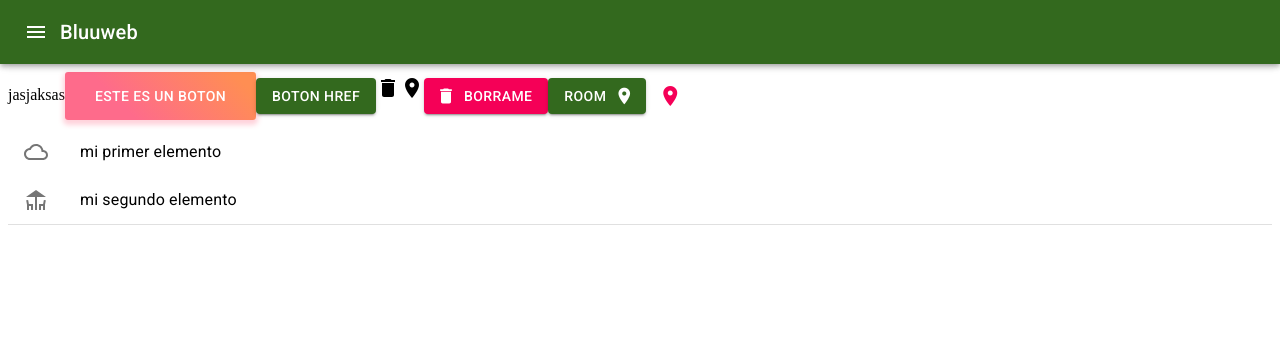
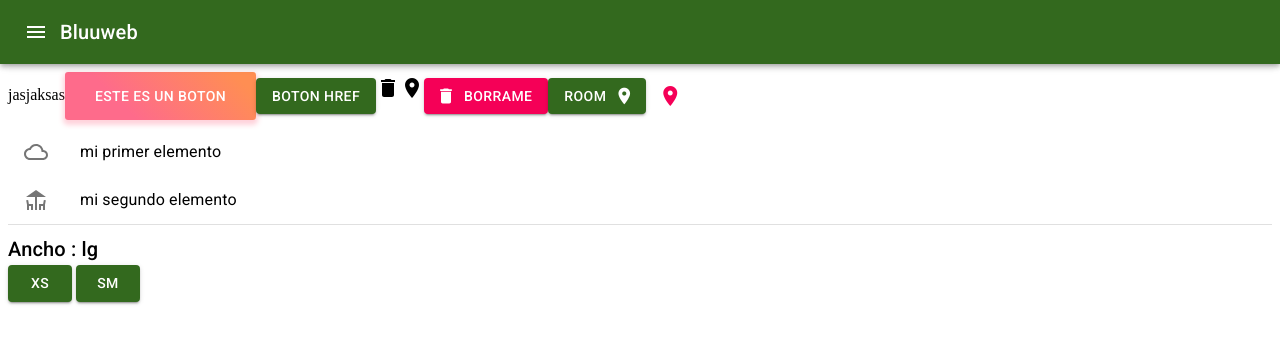
Before and after one commit to Damian-16/Material-Ui-examples, a React (Create React App) app: page / in a window 1280 px wide. Shown: the top 344 px of the page. Built offline with nearby package versions, Linux system fonts and the light colour scheme.

Commit message:
agregado el hidden

```diff
--- a/src/App.jsx
+++ b/src/App.jsx
@@ -7,6 +7,7 @@
 import theme from './temaConfig';
 import Navbar from './components/Navbar';
 import Listas from './components/Lista';
+import Oculto from './components/Oculto';
 
 const useStyles = makeStyles({
   BotonPersonalizado:{
@@ -51,6 +52,7 @@
 
   </div>
   <Listas/>
+  <Oculto/>
   </ThemeProvider>
   );
 }
--- /dev/null
+++ b/src/components/Oculto.jsx
@@ -0,0 +1,26 @@
+import React from 'react'
+import {withWidth,Typography,Hidden,Button} from '@material-ui/core'
+
+const Oculto = (props) => {
+    return (
+        <div>
+            <Typography variant="h6" color="initial">
+                Ancho : {props.width}
+            </Typography>
+         <Hidden xsDown>    {/* // que oculte mientras sea xs o inferior */}
+                <Button variant="contained" color="primary">xs</Button>
+            </Hidden>
+            <Hidden smDown>    {/* // que oculte mientras sea sm o inferior */}
+                <Button variant="contained" color="primary">sm</Button>
+            </Hidden>
+            <Hidden mdUp>    {/* // que oculte mientras sea md o superior */}
+                <Button variant="contained" color="primary">md</Button>
+            </Hidden>
+            <Hidden only={['lg','md']}>    {/* // que oculte solo a lo que se especifique  */}
+                <Button variant="contained" color="primary">lg</Button>
+            </Hidden>
+        </div>
+    )
+}
+
+export default withWidth()(Oculto)//esto es para visualizar los puntos de quiebre
```
